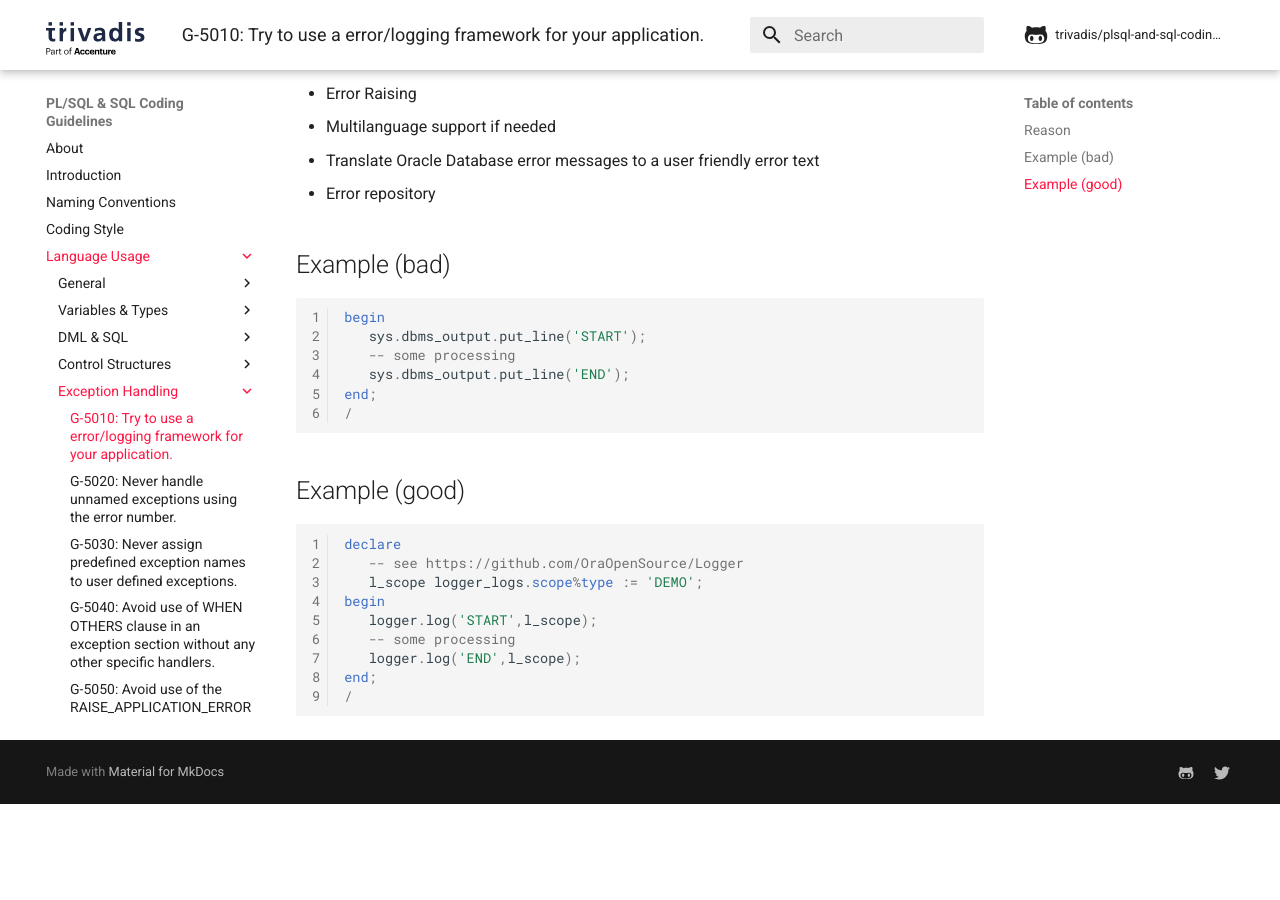
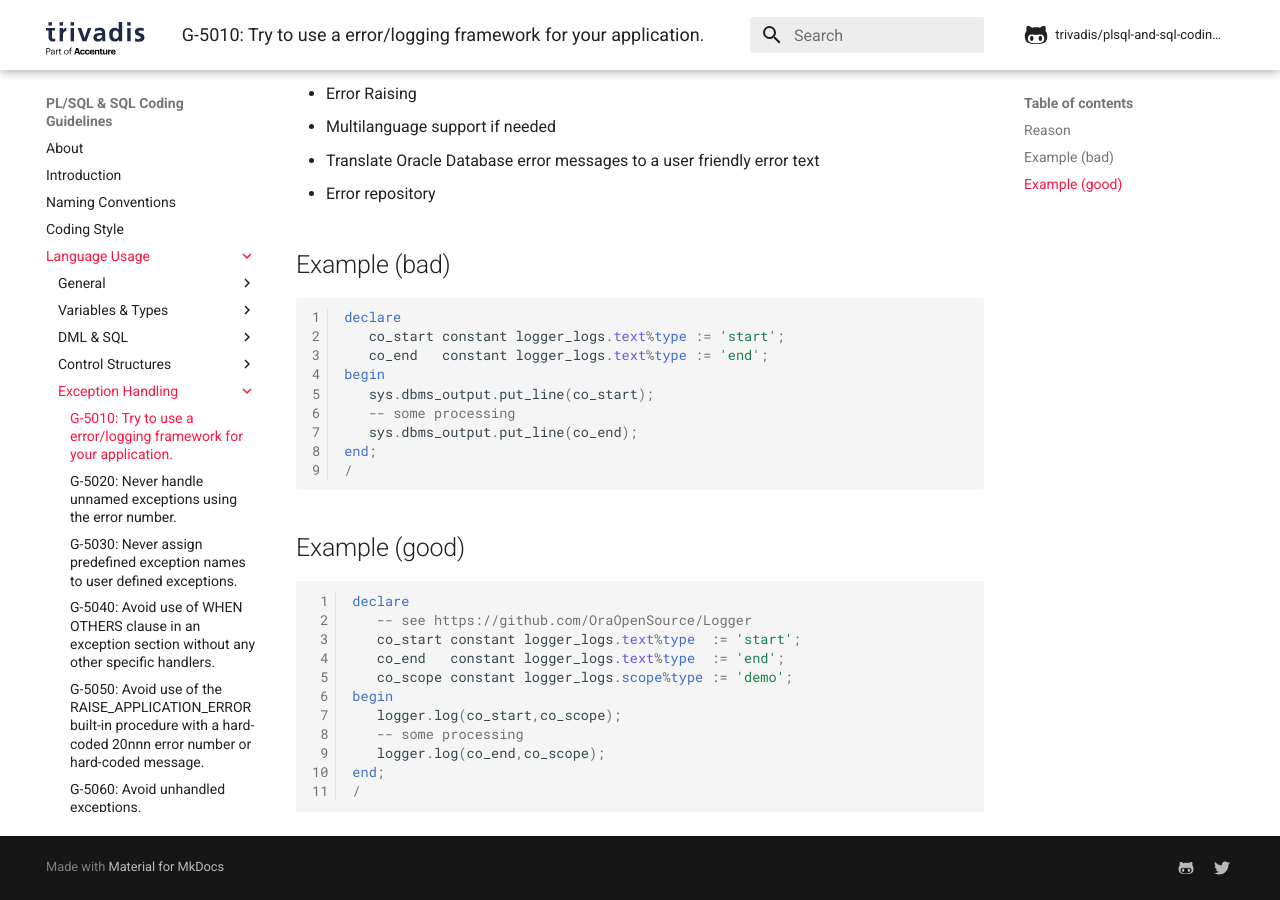
Before and after one commit to Trivadis/plsql-and-sql-coding-guidelines, an MkDocs documentation site: the page built from docs/4-language-usage/5-exception-handling/g-5010.md, in a window 1280 px wide and 900 px high, scrolled down 604 px. Built offline with MkDocs 1.6.1 and Material for MkDocs 9.7.7, drawn with Linux system fonts in a browser that asks for light colours; comment, search, counter and statistics services are not loaded; the version menu is left out; before the commit the page ends 1408 px from its top, so only the background shows below that.

Commit message:
Fix violations of G-1050

````diff
--- a/docs/4-language-usage/5-exception-handling/g-5010.md
+++ b/docs/4-language-usage/5-exception-handling/g-5010.md
@@ -21,10 +21,13 @@ This kind of framework should include
 ## Example (bad)
 
 ``` sql
+declare
+   co_start constant logger_logs.text%type := 'start';
+   co_end   constant logger_logs.text%type := 'end';
 begin
-   sys.dbms_output.put_line('START');
+   sys.dbms_output.put_line(co_start);
    -- some processing
-   sys.dbms_output.put_line('END');
+   sys.dbms_output.put_line(co_end);
 end;
 /
 ```
@@ -34,11 +37,13 @@ end;
 ``` sql
 declare
    -- see https://github.com/OraOpenSource/Logger
-   l_scope logger_logs.scope%type := 'DEMO';
+   co_start constant logger_logs.text%type  := 'start';
+   co_end   constant logger_logs.text%type  := 'end';
+   co_scope constant logger_logs.scope%type := 'demo';
 begin
-   logger.log('START',l_scope);
+   logger.log(co_start,co_scope);
    -- some processing
-   logger.log('END',l_scope);
+   logger.log(co_end,co_scope);
 end;
 /
 ```
````
